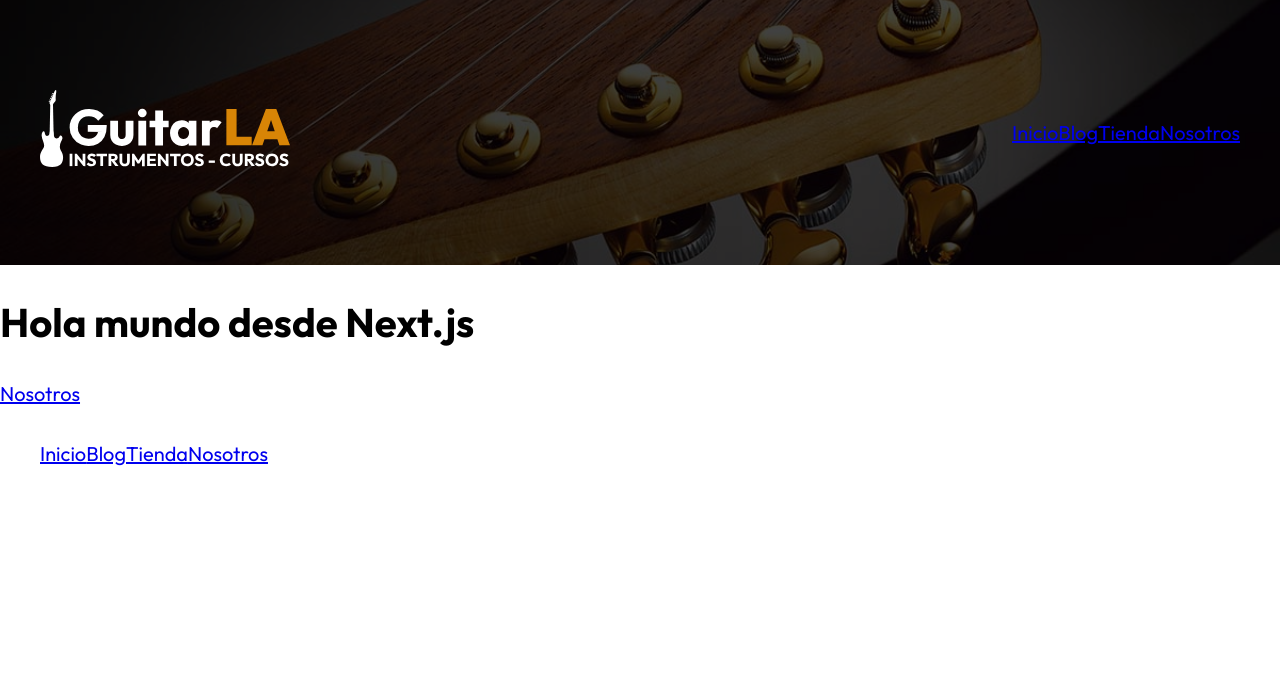
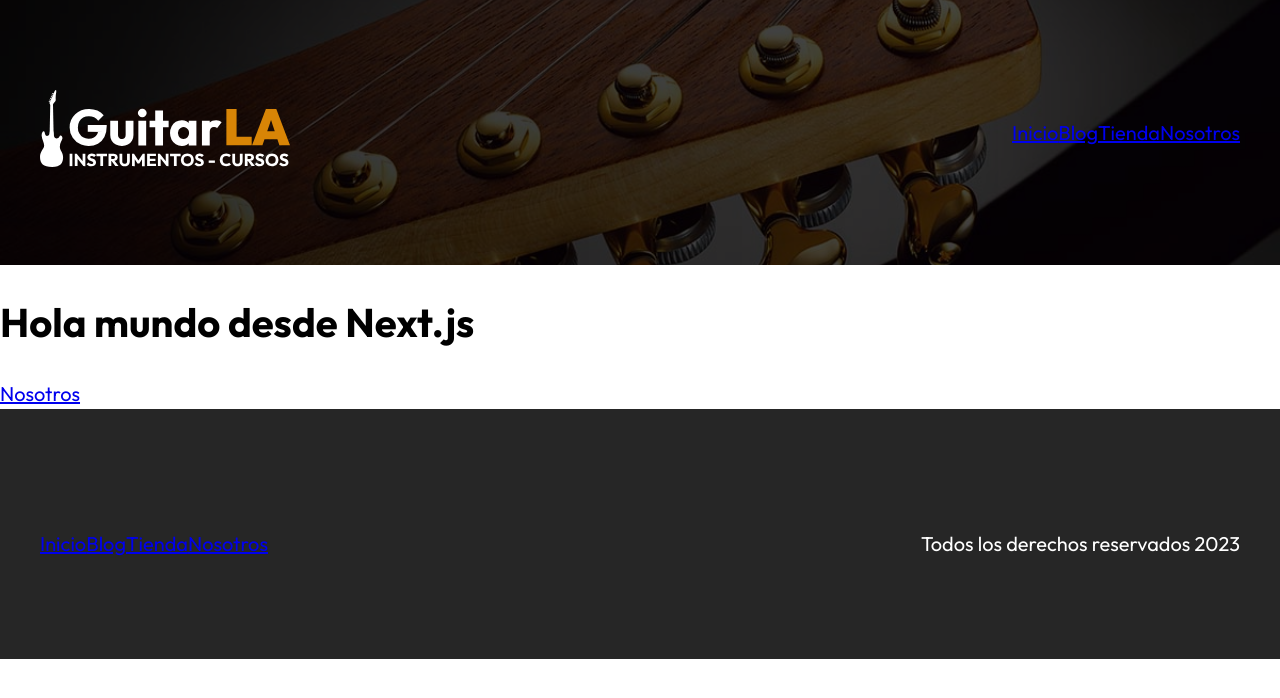
Before and after one commit to Rexpeto/guitarla-nextjs, a Next.js app: page / in a window 1280 px wide. Shown: the top 698 px of the page. Built offline with nearby package versions, Linux system fonts and the light colour scheme.

Commit message:
se agrego copyright y estilos

```diff
--- a/components/footer.js
+++ b/components/footer.js
@@ -1,10 +1,15 @@
 import Navegacion from "./navegacion";
+import styles from "../styles/footer.module.css";
 
 const Footer = () => {
     return (
-        <footer>
-            <div className="contenedor">
+        <footer className={styles.footer}>
+            <div className={`contenedor ${styles.contenido}`}>
                 <Navegacion />
+
+                <p className={styles.copyright}>
+                    Todos los derechos reservados {new Date().getFullYear()}
+                </p>
             </div>
         </footer>
     );
```
